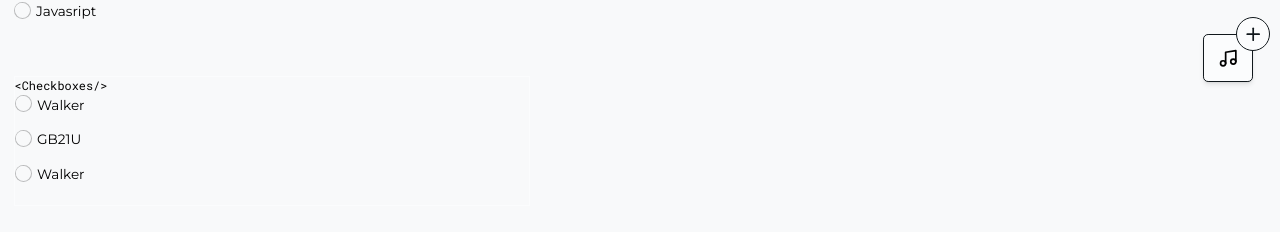
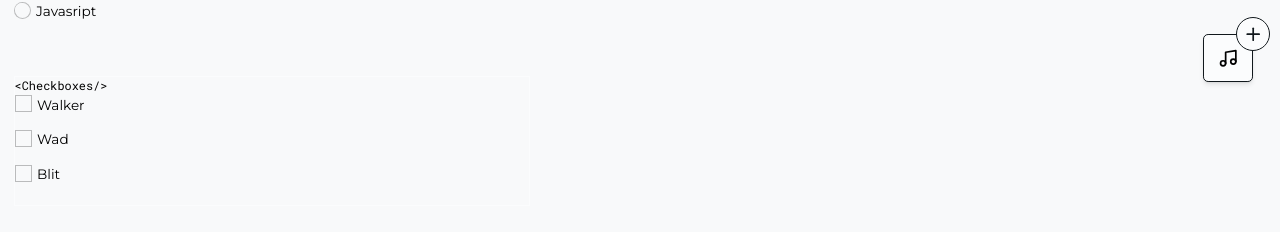
Before and after one commit to untungso/universe, a Next.js app: page /en/ui-debug/atom in a window 1280 px wide. Shown: the part 691-923 px from the top of the page. Built offline with nearby package versions, Linux system fonts and the light colour scheme.

Commit message:
checkboxes

```diff
--- a/app/[lang]/ui-debug/atom/page.tsx
+++ b/app/[lang]/ui-debug/atom/page.tsx
@@ -59,8 +59,8 @@ export default function AtomDebug() {
             name="Nicest Chips"
             data={[
               { label: "Walker", key: "wanker" },
-              { label: "GB21U", key: "part ot nnmy machine" },
-              { label: "Walker", key: "wanker" },
+              { label: "Wad", key: "part ot nnmy machine" },
+              { label: "Blit", key: "wanker" },
             ]}
           />
         </Debug>
--- a/packages/components/input/checkbox.tsx
+++ b/packages/components/input/checkbox.tsx
@@ -14,7 +14,7 @@ export const CheckBoxInput = (props: RadioInputProps) => {
         return (
           <div key={item.key} className="mb-4 block h-full min-h-full pl-6">
             <input
-              className="before:bg-transparent relative float-left mt-0.5 mr-1 -ml-[1.5rem] h-5 w-5 appearance-none rounded-full border-2 border-solid border-[rgba(0,0,0,0.25)] bg-slate-2 before:pointer-events-none before:absolute before:h-4 before:w-4 before:scale-0 before:rounded-full before:opacity-0 before:shadow-[0px_0px_0px_13px_transparent] before:content-[''] after:absolute after:z-[1] after:block after:h-4 after:w-4 after:rounded-full after:bg-slate-2 after:content-[''] checked:border-slate-12 checked:bg-slate-2 checked:before:opacity-[0.16] checked:after:absolute checked:after:left-1/2 checked:after:top-1/2 checked:after:h-[0.625rem] checked:after:w-[0.625rem] checked:after:rounded-full checked:after:border-slate-12 checked:after:bg-slate-12 checked:after:content-[''] checked:after:[transform:translate(-50%,-50%)] hover:cursor-pointer hover:before:opacity-[0.04] hover:before:shadow-[0px_0px_0px_13px_rgba(0,0,0,0.6)] focus:shadow-none focus:transition-[border-color_0.2s] focus:before:scale-100 focus:before:opacity-[0.12] focus:before:shadow-[0px_0px_0px_13px_rgba(0,0,0,0.6)] focus:before:transition-[box-shadow_0.2s,transform_0.2s] checked:focus:border-slate-12 checked:focus:bg-slate-2 checked:focus:before:scale-100 checked:focus:before:shadow-[0px_0px_0px_13px_#3b71ca] checked:focus:before:transition-[box-shadow_0.2s,transform_0.2s]"
+              className="before:bg-transparent relative float-left mt-0.5 mr-1 -ml-[1.5rem] h-5 w-5 appearance-none border-2 border-solid border-[rgba(0,0,0,0.25)] bg-slate-2 before:pointer-events-none before:absolute before:h-4 before:w-4 before:scale-0 before:rounded-full before:opacity-0 before:shadow-[0px_0px_0px_13px_transparent] before:content-[''] after:absolute after:z-[1] after:block after:h-4 after:w-4 after:rounded-full after:bg-slate-2 after:content-[''] checked:border-slate-12 checked:bg-slate-2 checked:before:opacity-[0.16] checked:after:absolute checked:after:left-1/2 checked:after:top-1/2 checked:after:h-[0.625rem] checked:after:w-[0.625rem] checked:after:border-slate-12 checked:after:bg-slate-12 checked:after:content-[''] checked:after:[transform:translate(-50%,-50%)] hover:cursor-pointer hover:before:opacity-[0.04] hover:before:shadow-[0px_0px_0px_13px_rgba(0,0,0,0.6)] focus:shadow-none focus:transition-[border-color_0.2s] focus:before:scale-100 focus:before:opacity-[0.12] focus:before:shadow-[0px_0px_0px_13px_rgba(0,0,0,0.6)] focus:before:transition-[box-shadow_0.2s,transform_0.2s] checked:focus:border-slate-12 checked:focus:bg-slate-2 checked:focus:before:scale-100 checked:focus:before:shadow-[0px_0px_0px_13px_#3b71ca] checked:focus:before:transition-[box-shadow_0.2s,transform_0.2s]"
               type="checkbox"
               id={item.key}
               name={props.name}
```
Also changed, not shown: 1 other file (tests, documents, lock files or other folders).
